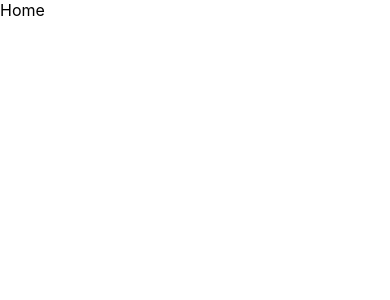
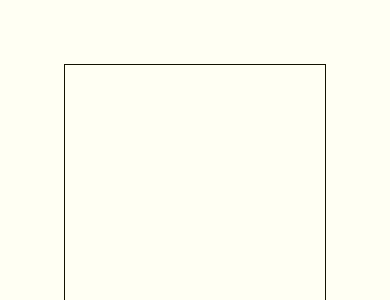
Before and after one commit to loneJogger/ui-playground, a Next.js app: page / in a window 390 px wide. Shown: the top 300 px of the page. Built offline with nearby package versions, Linux system fonts and the light colour scheme.

Commit message:
continued development

```diff
--- /dev/null
+++ b/hooks/useWindowResize.tsx
@@ -0,0 +1,29 @@
+import { useState, useEffect } from "react";
+
+const useWindowResize = () => {
+  interface WindowSize {
+    width: number;
+    height: number;
+  }
+
+  const [size, setSize] = useState<WindowSize>({
+    width: 0,
+    height: 0,
+  });
+
+  useEffect(() => {
+    const handleResize = () => {
+      setSize({
+        width: window.innerWidth,
+        height: window.innerHeight,
+      });
+    };
+    window.addEventListener("resize", handleResize);
+    handleResize();
+    return () => window.removeEventListener("resize", handleResize);
+  }, []);
+
+  return size;
+};
+
+export default useWindowResize;
--- a/package.json
+++ b/package.json
@@ -9,11 +9,14 @@
     "lint": "next lint"
   },
   "dependencies": {
+    "@emotion/react": "^11.9.0",
+    "@emotion/styled": "^11.8.1",
     "next": "12.1.6",
     "react": "18.1.0",
     "react-dom": "18.1.0"
   },
   "devDependencies": {
+    "@emotion/babel-plugin": "^11.9.2",
     "@types/node": "17.0.35",
     "@types/react": "18.0.9",
     "@types/react-dom": "18.0.4",
--- a/pages/index.tsx
+++ b/pages/index.tsx
@@ -1,8 +1,34 @@
 import type { NextPage } from "next";
 import Head from "next/head";
+import styled from "@emotion/styled";
+
+import useWindowResize from "../hooks/useWindowResize";
 
 const Home: NextPage = () => {
-  return <div>Home</div>;
+  const size = useWindowResize();
+
+  const Border = styled.div`
+    padding: 64px;
+    margin: 64px;
+    z-index: 2;
+    position: absolute;
+    top: 0;
+    border: 1px solid #121200;
+    width: ${size.width - 128}px;
+    height: ${size.height - 128}px;
+  `;
+
+  return (
+    <div>
+      <Head>
+        <title>UI Playground</title>
+        <meta name="viewport" content="initial-scale=1.0, width=device-width" />
+      </Head>
+      <Border>
+        <div></div>
+      </Border>
+    </div>
+  );
 };
 
 export default Home;
--- a/styles/globals.css
+++ b/styles/globals.css
@@ -4,6 +4,8 @@ body {
   margin: 0;
   font-family: -apple-system, BlinkMacSystemFont, Segoe UI, Roboto, Oxygen,
     Ubuntu, Cantarell, Fira Sans, Droid Sans, Helvetica Neue, sans-serif;
+  background-color: #fffff3;
+  color: #121200;
 }
 
 a {
```
Also changed, not shown: pages/components/SideBar.tsx (added, +17 -0 lines), 2 other files (tests, documents, lock files or other folders).
